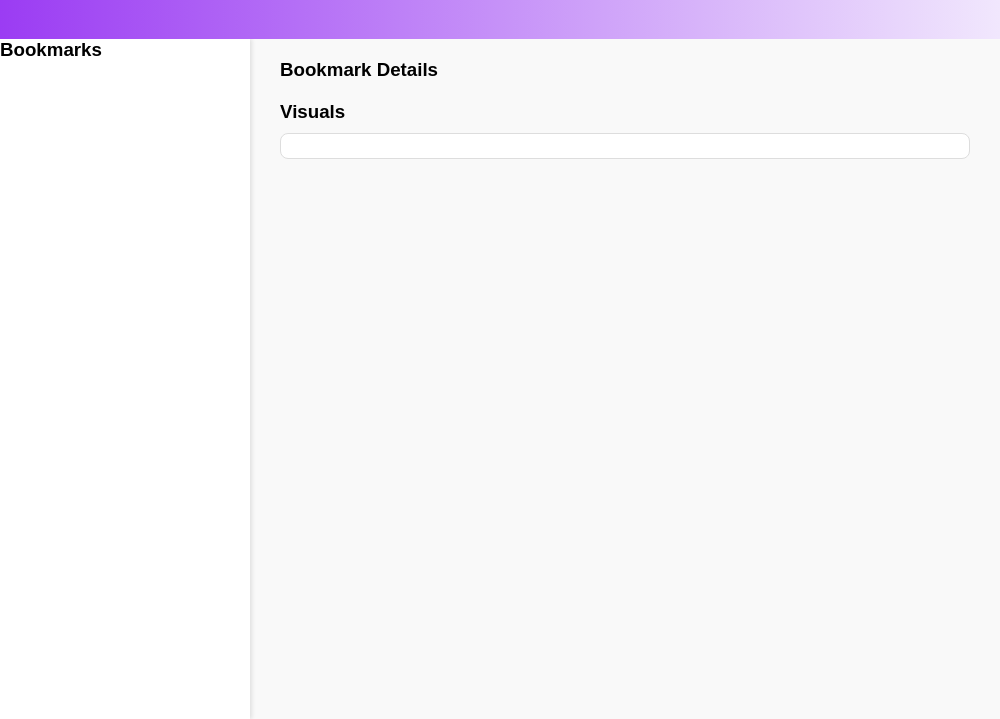
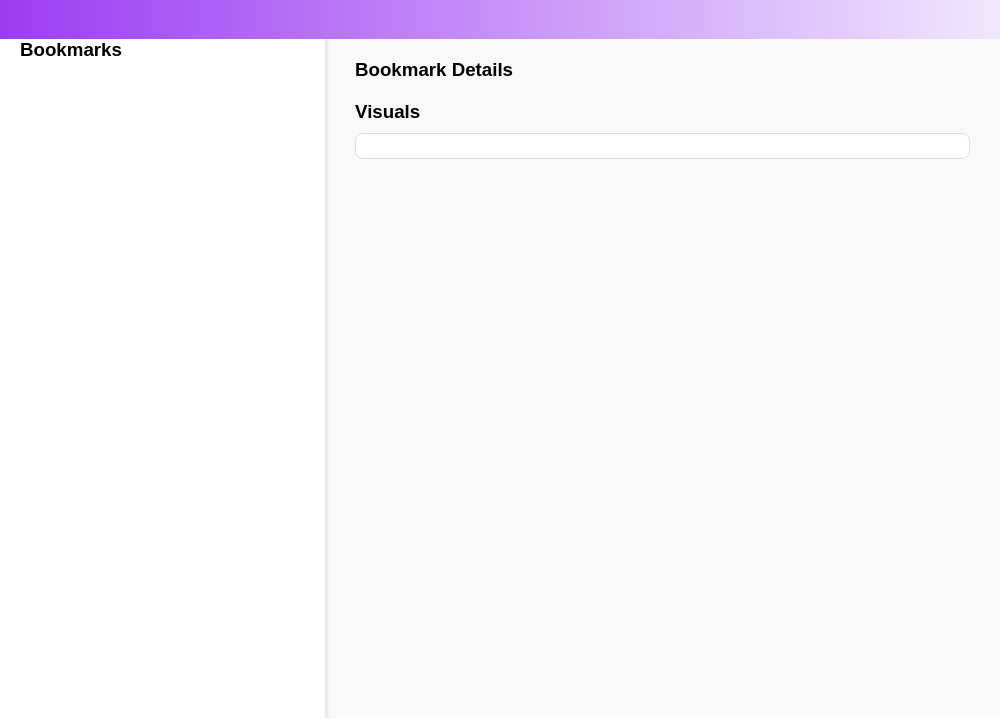
Before and after one commit to Cooltie1/PowerBookmarks, an Electron app: page index.html in a window 1000 px wide. Shown: the part 81-800 px from the top of the page. Drawn offline with Linux system fonts and the light colour scheme.

Commit message:
Adjust nav bar width and add padding

```diff
--- a/index.html
+++ b/index.html
@@ -40,7 +40,7 @@
     }
 
     #bookmark-column {
-      width: 250px;
+      width: 325px;
       flex: none;
       min-width: 150px;
       max-width: 600px;
@@ -50,12 +50,14 @@
       margin-left: -20px;
       margin-top: -20px;
       margin-bottom: -20px;
+      padding: 0 20px 20px 20px;
+      box-sizing: border-box;
     }
 
     #bookmark-resizer {
       position: absolute;
       top: 0;
-      right: 0;
+      right: -2px;
       bottom: 0;
       width: 5px;
       cursor: ew-resize;
```
